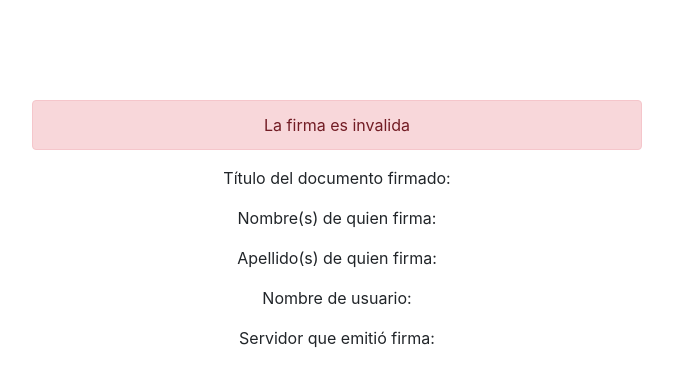
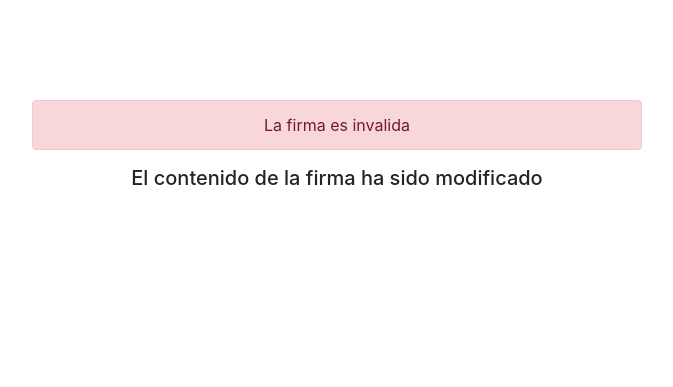
Before and after one commit to GerardoLSJ/criptografia, a Django app: template app/ac/templates/validar.html in a window 1280 px wide. Shown: the top 387 px of the page, without its empty margins (303-976 px from the left). Run offline with Django 3.2, Linux system fonts and the light colour scheme; the template is opened without the code that fills it, so the values that code supplies are empty; some libraries are stand-ins or nearby versions.

Commit message:
Invalid signature hides information (payload)

```diff
--- a/app/ac/templates/validar.html
+++ b/app/ac/templates/validar.html
@@ -18,12 +18,6 @@
         <div class="alert alert-success">
           La firma es valida
         </div>
-        {% else %}
-          <div class="alert alert-danger">
-            La firma es invalida
-          </div>
-        {%endif%}
-
         <div>
           Título del documento firmado: <p>{{payload.file_name}}</p>
           Nombre(s) de quien firma: <p>{{payload.fist_name}}</p>
@@ -32,10 +26,15 @@
           Servidor que emitió firma: <p>{{payload.server_location}}</p>
           <!-- Fecha de emisión: <p>{{payload.iat | date:"SHORT_DATE_FORMAT" }}</p> -->
         </div>
+        {% else %}
+          <div class="alert alert-danger">
+            La firma es invalida
+          </div>
+          <div>
+            <h5>El contenido de la firma ha sido modificado</h5>
+          </div>
+        {%endif%}
 
-
-
-        </form>
       </div>
     </div>
   </div>
```
